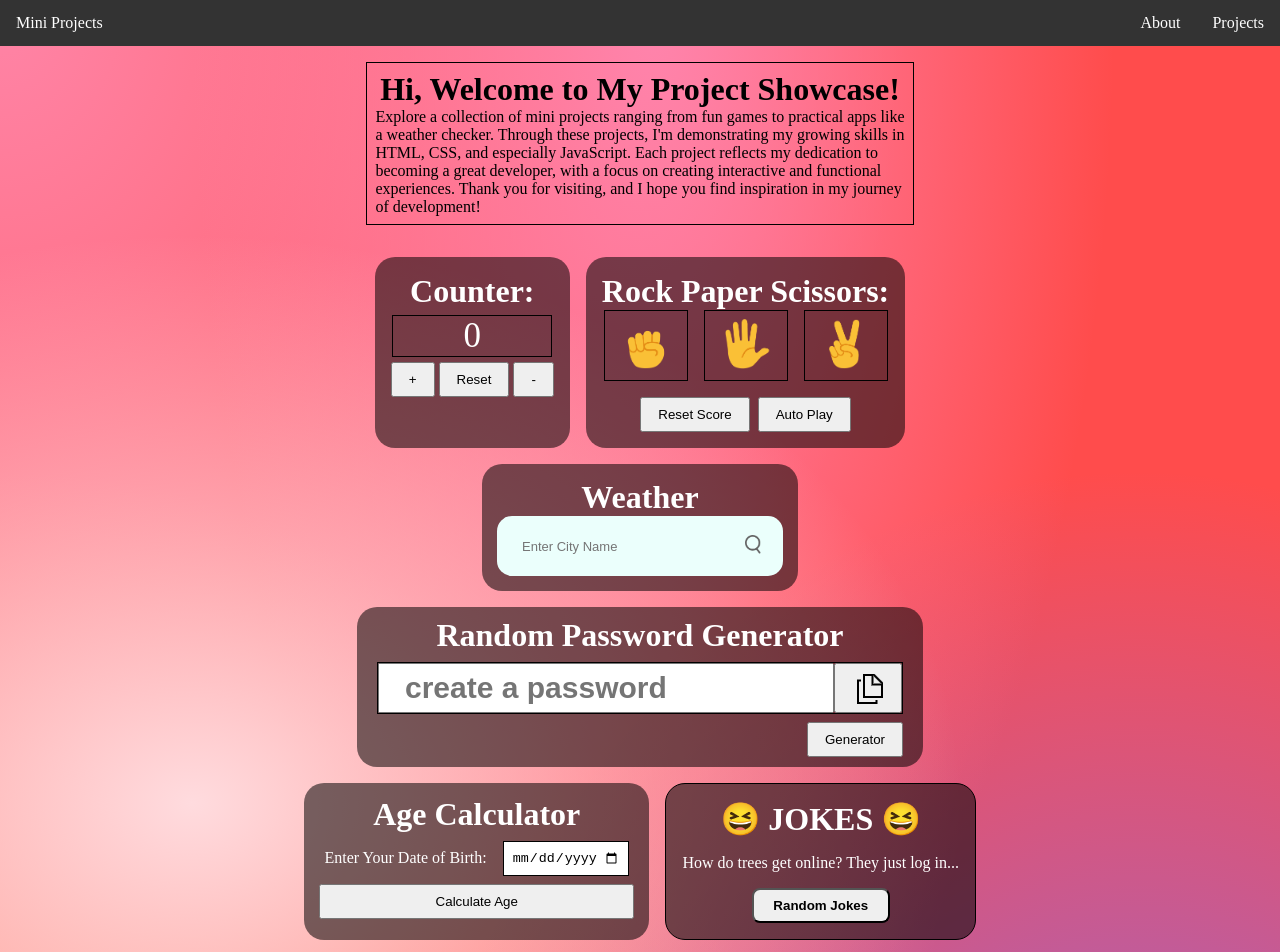
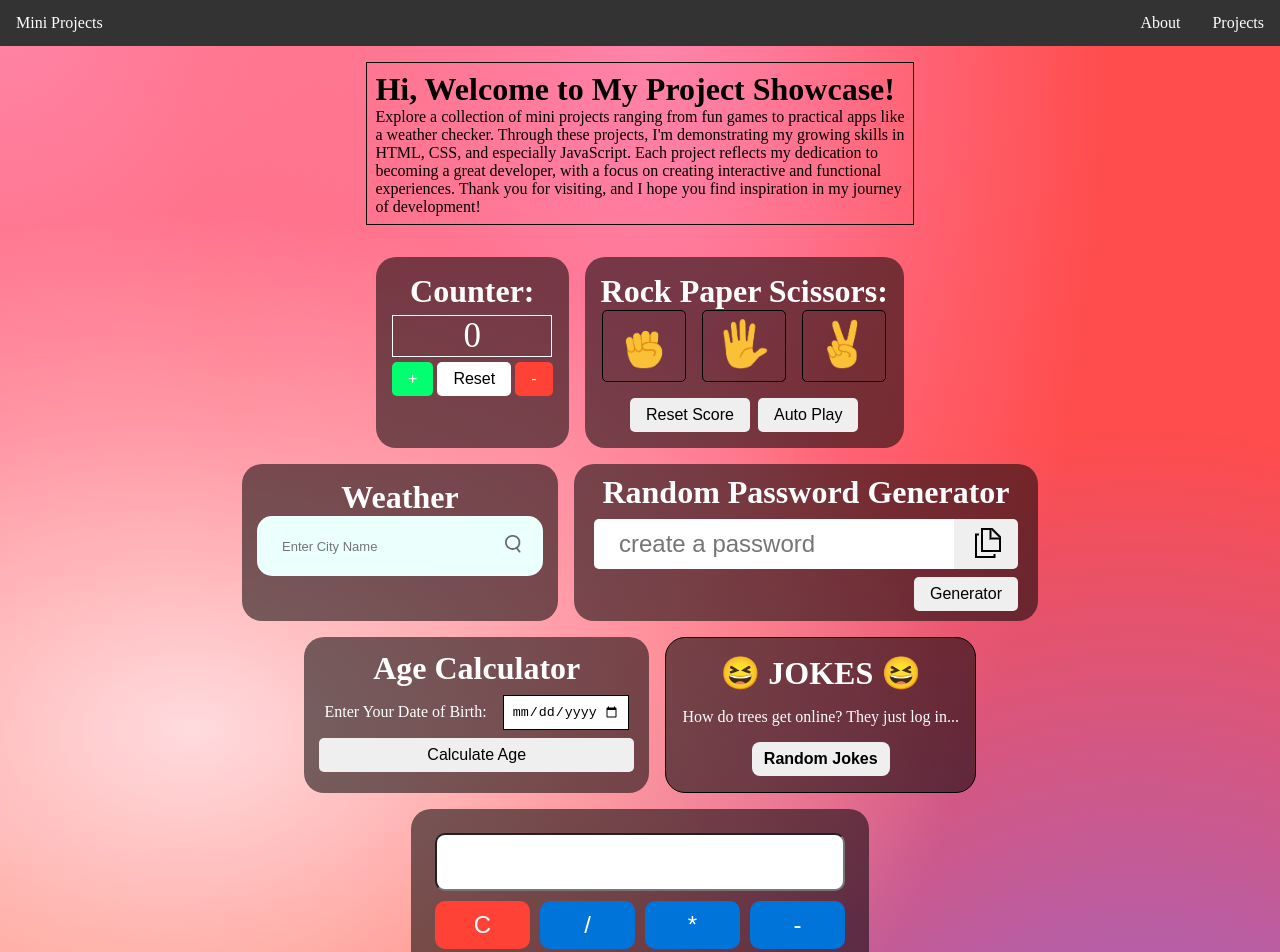
Before and after one commit to idil-abdi/mini-projects, a plain HTML site: page index.html in a window 1280 px wide. Shown: the top 952 px of the page. Drawn offline with Linux system fonts and the light colour scheme; a web font is replaced by a local one.

Commit message:
adding style

```diff
--- a/style.css
+++ b/style.css
@@ -57,6 +57,10 @@ main{
     margin: auto;
 }
 
+.jumbotron-c h1{
+    text-align: start;
+}
+
 h1{
     text-align: center;
 }
@@ -83,14 +87,33 @@ h1{
 }
 
 .counter-display{
-    border: 1px solid black;
+    border: 1px solid #fff;
     margin: 5px auto;
     width: 160px;
     font-size: 35px;
 }
 
+.increase{
+    background-color: #01ff70;
+    color: #ffff;
+}
+.reset{
+    background-color:#ffffff;
+}
+.decrease{
+    background-color: #ff4136;
+    color: #ffff;
+}
+
 button{
     padding: 0.5rem 1rem;
+    border: none;
+    font-size: 16px;
+    border-radius: 5px;
+}
+
+button:hover{
+    background-color: #ffa480;
 }
 /* End of Counter App  */
 
@@ -251,7 +274,6 @@ button{
     display: flex;
     align-items: center;
     justify-content: space-between;
-    border: 1px solid black;
     margin: 0.5rem 0;
 }
 
@@ -261,14 +283,16 @@ button{
     padding: 2px 25px;
     height: 50px;
     flex: 1;
-    font-size: 30px;
-    font-weight: bold;
+    font-size: 24px;
+    border-radius: 5px 0 0 5px;
+    border: none;
 }
 
 .input-c button{
     outline: 0;
     height: 50px;
     cursor: pointer;
+    border-radius: 0 5px 5px 0;
 }
 
 .generator-btn{
@@ -423,10 +447,6 @@ footer{
         margin-bottom: 1rem;
         overflow: hidden;
     }
-    .input-c input{
-        font-size: 13px;
-        padding: 0;
-    }
     .clock-c{
         width: inherit;
     }
```
